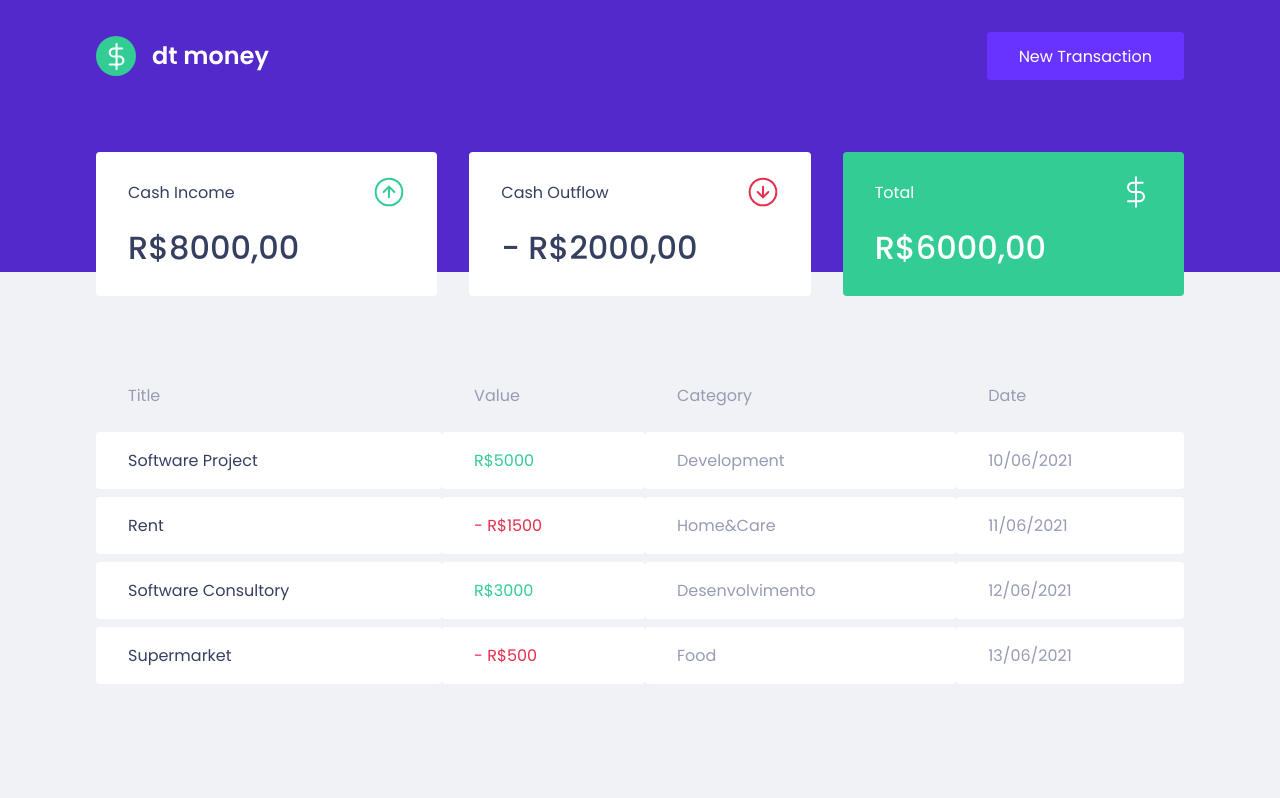
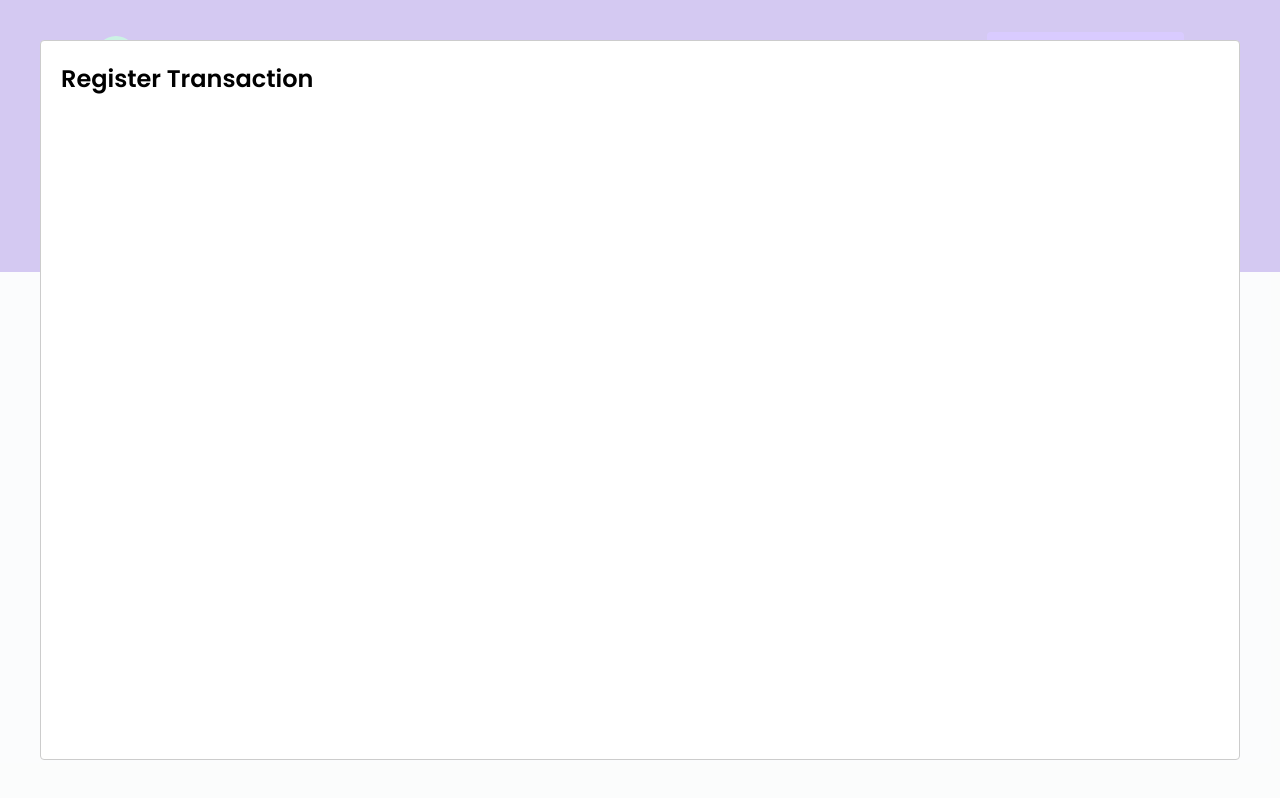
Before and after one commit to tvaditya/react02dtmoney, a React (Create React App) app: page / in a window 1280 px wide. Both pictures are taken after a click on the button "New Transaction". Built offline with nearby package versions, Linux system fonts and the light colour scheme; no server answers; what miragejs would draw is missing.

Commit message:
Modal component created

```diff
--- a/package.json
+++ b/package.json
@@ -7,6 +7,7 @@
     "miragejs": "^0.1.41",
     "react": "^17.0.2",
     "react-dom": "^17.0.2",
+    "react-modal": "^3.14.2",
     "react-scripts": "4.0.3",
     "styled-components": "^5.3.0",
     "web-vitals": "^1.0.1"
@@ -19,6 +20,7 @@
     "@types/node": "^12.0.0",
     "@types/react": "^17.0.0",
     "@types/react-dom": "^17.0.0",
+    "@types/react-modal": "^3.12.0",
     "@types/styled-components": "^5.1.10",
     "typescript": "^4.1.2"
   },
--- a/src/App.tsx
+++ b/src/App.tsx
@@ -1,12 +1,28 @@
 import {GlobalStyle} from "./styles/global";
 import {Header} from "./components/Header";
 import {Dashboard} from "./components/Dashboard";
+import Modal from "react-modal";
+import {useState} from "react";
+import {NewTransactionModal} from "./components/NewTransactionModal";
+
+Modal.setAppElement('#root');
 
 export function App() {
-  return (
+    const [isNewTransactionModalOpen, setIsNewTransactionModalOpen] = useState(false);
+
+    function handleOpenNewTransactionModal(){
+        setIsNewTransactionModalOpen(true);
+    }
+
+    function handleCloseNewTransactionModel(){
+        setIsNewTransactionModalOpen(false);
+    }
+
+    return (
     <>
-        <Header />
+        <Header onOpenNewTransactionModal={handleOpenNewTransactionModal}/>
         <Dashboard/>
+        <NewTransactionModal isOpen={isNewTransactionModalOpen} onRequestClose={handleCloseNewTransactionModel} />
         <GlobalStyle />
     </>
   );
--- a/src/components/Header/index.tsx
+++ b/src/components/Header/index.tsx
@@ -1,14 +1,20 @@
 import logoImg from '../../assets/logo.svg'
 import { Container, Content } from './styles'
 
-export function Header() {
+interface HeaderProps{
+    onOpenNewTransactionModal: () => void;
+}
+
+export function Header({onOpenNewTransactionModal}: HeaderProps) {
+
     return (
         <Container>
             <Content>
                 <img src={logoImg} alt="dt money"/>
-                <button type={"button"}>
+                <button type={"button"} onClick={onOpenNewTransactionModal}>
                     New Transaction
                 </button>
+
             </Content>
         </Container>
     )
--- /dev/null
+++ b/src/components/NewTransactionModal/index.tsx
@@ -0,0 +1,14 @@
+import Modal from "react-modal";
+
+interface NewTransactionModalProps {
+    isOpen: boolean;
+    onRequestClose: () => void;
+}
+
+export function NewTransactionModal({isOpen, onRequestClose}: NewTransactionModalProps) {
+    return (
+        <Modal isOpen={isOpen} onRequestClose={onRequestClose}>
+            <h2>Register Transaction</h2>
+        </Modal>
+    )
+}
--- /dev/null
+++ b/src/components/NewTransactionModal/styles.ts
@@ -0,0 +1,3 @@
+import styled from 'styled-components';
+
+export const Container = styled.div``;
```
Also changed, not shown: 1 other file (tests, documents, lock files or other folders).
